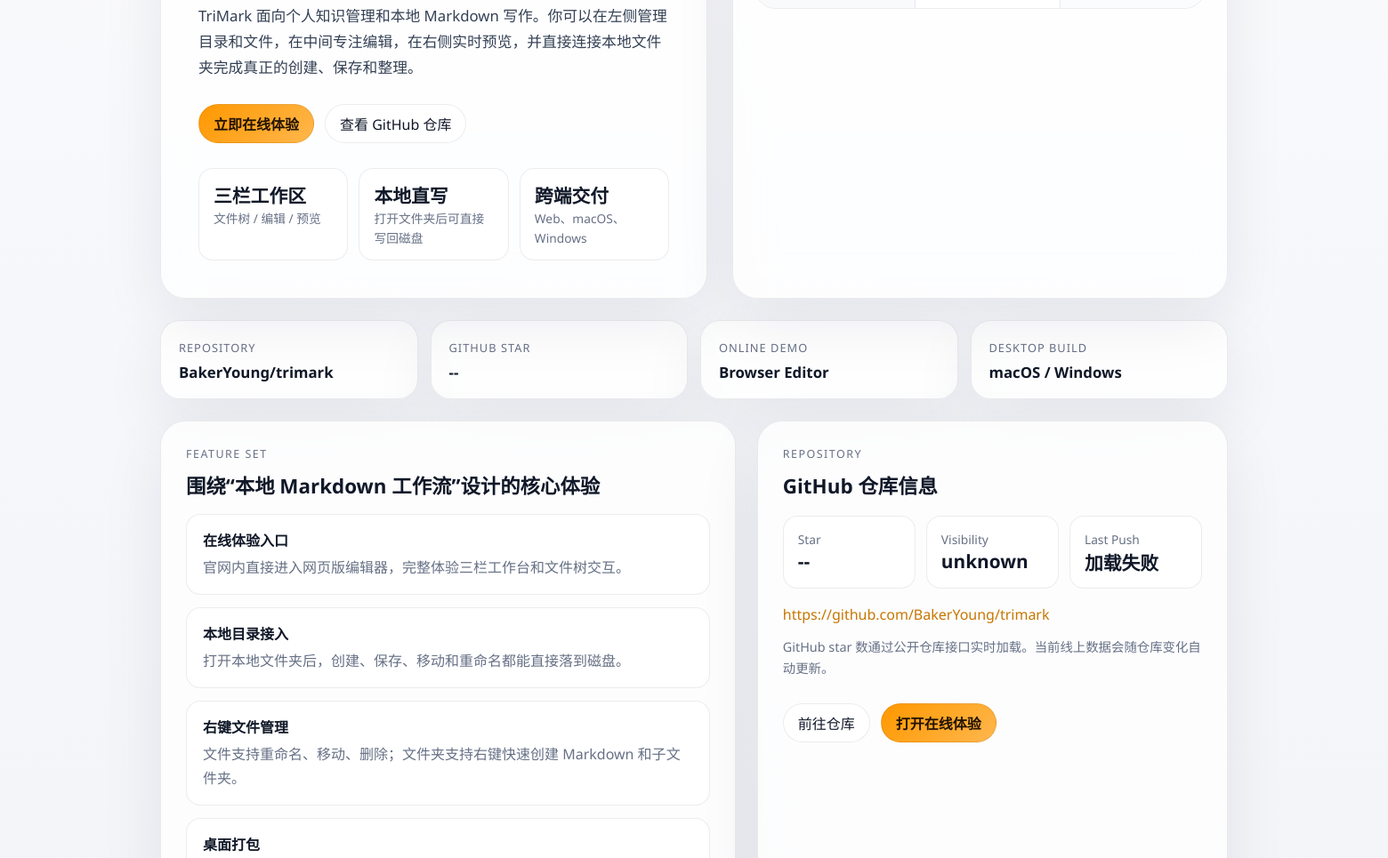
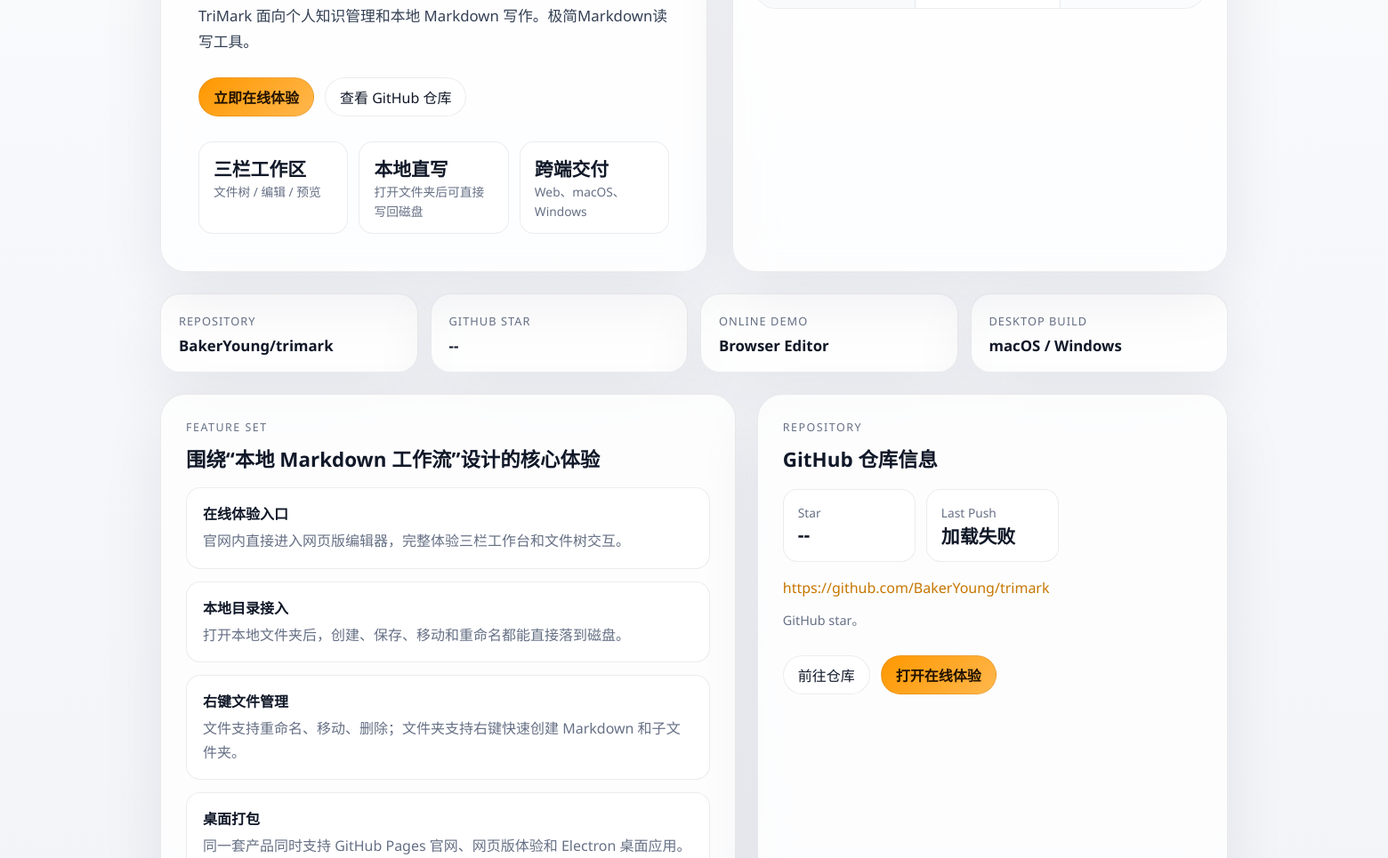
Before and after one commit to BakerYoung/trimark, an Electron app: page index.html in a window 1560 px wide. Shown: the part 607-1572 px from the top of the page at 89% size. Drawn offline with Linux system fonts and the light colour scheme; no server answers.

Commit message:
README.md

```diff
--- a/index.html
+++ b/index.html
@@ -36,7 +36,7 @@
           <p class="eyebrow">Sublime-Style Markdown Workspace</p>
           <h2>把文件树、编辑器和预览，放进同一个专注的 Markdown 工作台。</h2>
           <p class="lead">
-            TriMark 面向个人知识管理和本地 Markdown 写作。你可以在左侧管理目录和文件，在中间专注编辑，在右侧实时预览，并直接连接本地文件夹完成真正的创建、保存和整理。
+            TriMark 面向个人知识管理和本地 Markdown 写作。极简Markdown读写工具。
           </p>
           <div class="hero-actions">
             <a class="primary-link" data-experience-link href="./editor.html">立即在线体验</a>
@@ -156,17 +156,13 @@
               <strong id="repo-stars" class="stat-value">--</strong>
             </div>
             <div class="repo-stat">
-              <span class="stat-label">Visibility</span>
-              <strong id="repo-visibility" class="stat-value">--</strong>
-            </div>
-            <div class="repo-stat">
               <span class="stat-label">Last Push</span>
               <strong id="repo-updated" class="stat-value">--</strong>
             </div>
           </div>
           <a id="repo-url" class="repo-url" href="https://github.com/BakerYoung/trimark">https://github.com/BakerYoung/trimark</a>
           <p class="repo-note">
-            GitHub star 数通过公开仓库接口实时加载。当前线上数据会随仓库变化自动更新。
+            GitHub star。
           </p>
           <div class="repo-actions">
             <a class="ghost-link" data-repo-link href="https://github.com/BakerYoung/trimark">前往仓库</a>
```
